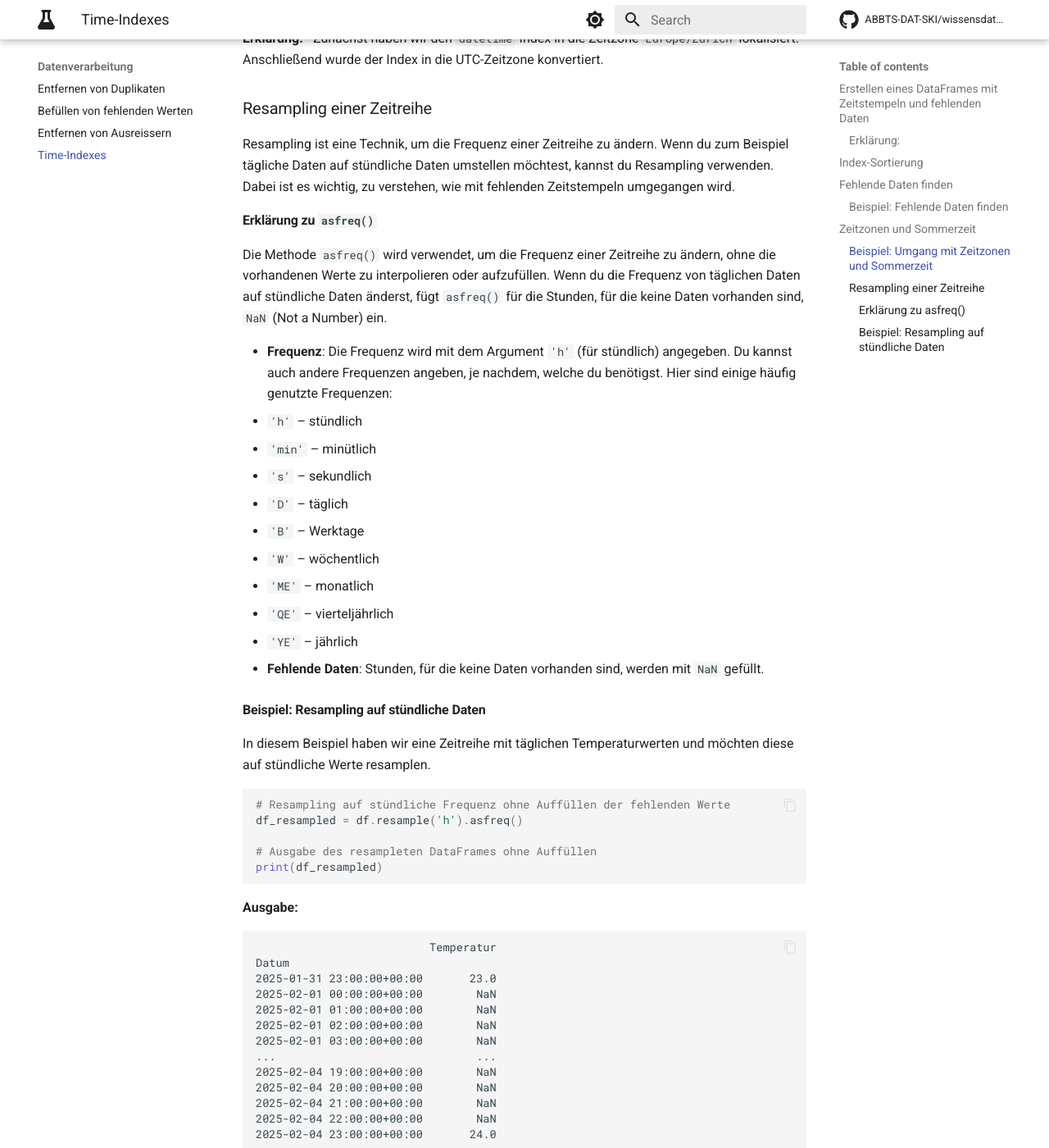
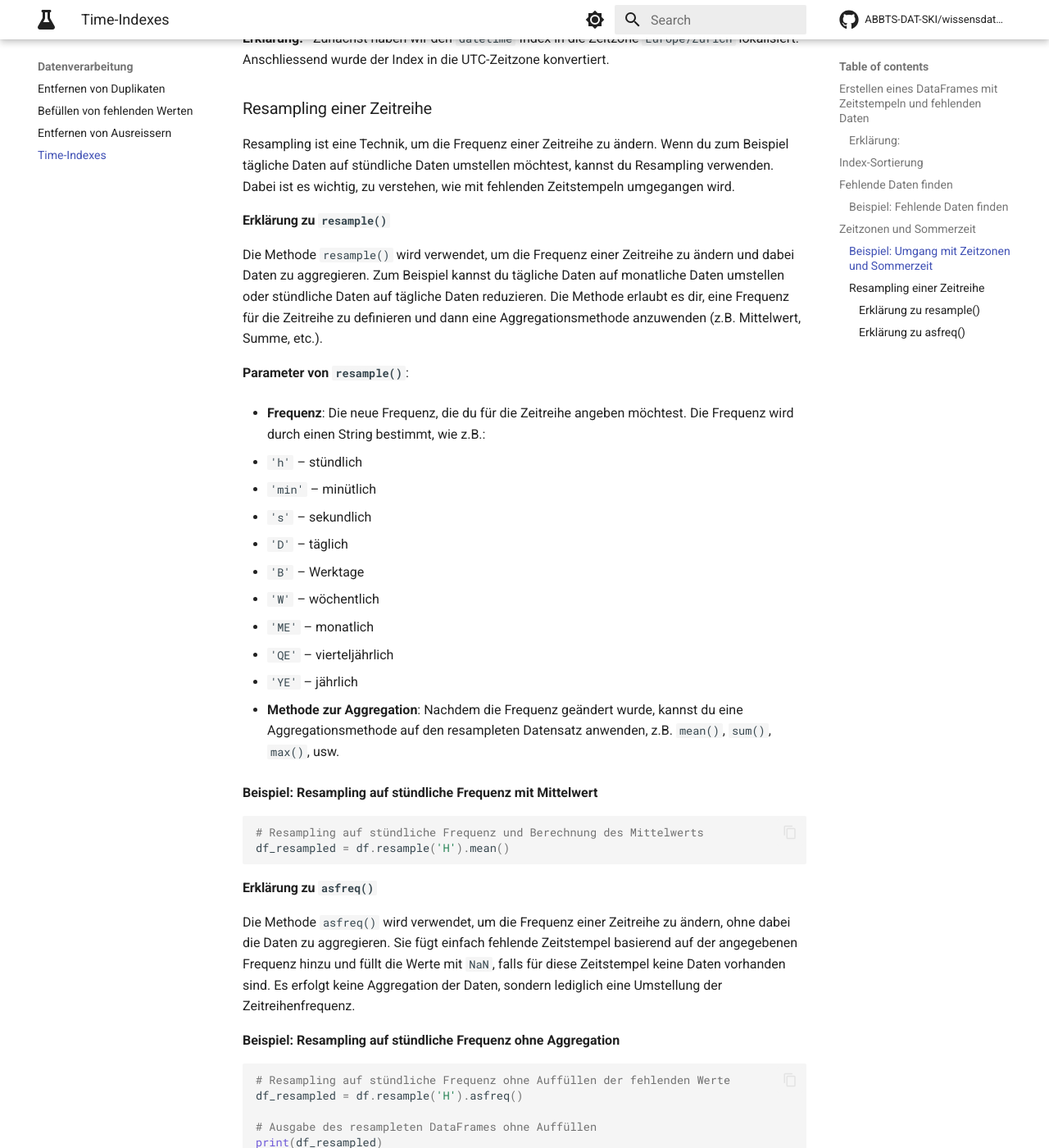
Before and after one commit to ABBTS-DAT-SKI/wissensdatenbank, an MkDocs documentation site: the page built from docs/data-engineering/time_indexes.md, in a window 1280 px wide and 1400 px high, scrolled down 2901 px. Shown: the whole window at 82% size. Built offline with MkDocs 1.6.1 and Material for MkDocs 9.7.7, drawn with Linux system fonts in a browser that asks for light colours; comment, search, counter and statistics services are not loaded.

Commit message:
rework resampling

````diff
--- a/docs/data-engineering/time_indexes.md
+++ b/docs/data-engineering/time_indexes.md
@@ -114,17 +114,20 @@ Datum
 
 **Erklärung:**
 - Zunächst haben wir den `datetime`-Index in die Zeitzone `Europe/Zurich` lokalisiert.
-- Anschließend wurde der Index in die UTC-Zeitzone konvertiert.
+- Anschliessend wurde der Index in die UTC-Zeitzone konvertiert.
 
 ### Resampling einer Zeitreihe
 
 Resampling ist eine Technik, um die Frequenz einer Zeitreihe zu ändern. Wenn du zum Beispiel tägliche Daten auf stündliche Daten umstellen möchtest, kannst du Resampling verwenden. Dabei ist es wichtig, zu verstehen, wie mit fehlenden Zeitstempeln umgegangen wird.
 
-#### Erklärung zu `asfreq()`
+#### Erklärung zu `resample()`
 
-Die Methode `asfreq()` wird verwendet, um die Frequenz einer Zeitreihe zu ändern, ohne die vorhandenen Werte zu interpolieren oder aufzufüllen. Wenn du die Frequenz von täglichen Daten auf stündliche Daten änderst, fügt `asfreq()` für die Stunden, für die keine Daten vorhanden sind, `NaN` (Not a Number) ein.
+Die Methode `resample()` wird verwendet, um die Frequenz einer Zeitreihe zu ändern und dabei Daten zu aggregieren. Zum Beispiel kannst du tägliche Daten auf monatliche Daten umstellen oder stündliche Daten auf tägliche Daten reduzieren. Die Methode erlaubt es dir, eine Frequenz für die Zeitreihe zu definieren und dann eine Aggregationsmethode anzuwenden (z.B. Mittelwert, Summe, etc.).
 
-- **Frequenz**: Die Frequenz wird mit dem Argument `'h'` (für stündlich) angegeben. Du kannst auch andere Frequenzen angeben, je nachdem, welche du benötigst. Hier sind einige häufig genutzte Frequenzen:
+**Parameter von `resample()`**:
+
+- **Frequenz**: Die neue Frequenz, die du für die Zeitreihe angeben möchtest. Die Frequenz wird durch einen String bestimmt, wie z.B.:
+
   - `'h'` – stündlich
   - `'min'` – minütlich
   - `'s'` – sekundlich
@@ -135,15 +138,24 @@ Die Methode `asfreq()` wird verwendet, um die Frequenz einer Zeitreihe zu änder
   - `'QE'` – vierteljährlich
   - `'YE'` – jährlich
 
-- **Fehlende Daten**: Stunden, für die keine Daten vorhanden sind, werden mit `NaN` gefüllt.
+- **Methode zur Aggregation**: Nachdem die Frequenz geändert wurde, kannst du eine Aggregationsmethode auf den resampleten Datensatz anwenden, z.B. `mean()`, `sum()`, `max()`, usw.
 
-#### Beispiel: Resampling auf stündliche Daten
+**Beispiel: Resampling auf stündliche Frequenz mit Mittelwert**
 
-In diesem Beispiel haben wir eine Zeitreihe mit täglichen Temperaturwerten und möchten diese auf stündliche Werte resamplen.
+```python
+# Resampling auf stündliche Frequenz und Berechnung des Mittelwerts
+df_resampled = df.resample('H').mean()
+```
+
+#### Erklärung zu `asfreq()`
+
+Die Methode `asfreq()` wird verwendet, um die Frequenz einer Zeitreihe zu ändern, ohne dabei die Daten zu aggregieren. Sie fügt einfach fehlende Zeitstempel basierend auf der angegebenen Frequenz hinzu und füllt die Werte mit `NaN`, falls für diese Zeitstempel keine Daten vorhanden sind. Es erfolgt keine Aggregation der Daten, sondern lediglich eine Umstellung der Zeitreihenfrequenz.
+
+**Beispiel: Resampling auf stündliche Frequenz ohne Aggregation**
 
 ```python
 # Resampling auf stündliche Frequenz ohne Auffüllen der fehlenden Werte
-df_resampled = df.resample('h').asfreq()
+df_resampled = df.resample('H').asfreq()
 
 # Ausgabe des resampleten DataFrames ohne Auffüllen
 print(df_resampled)
````
